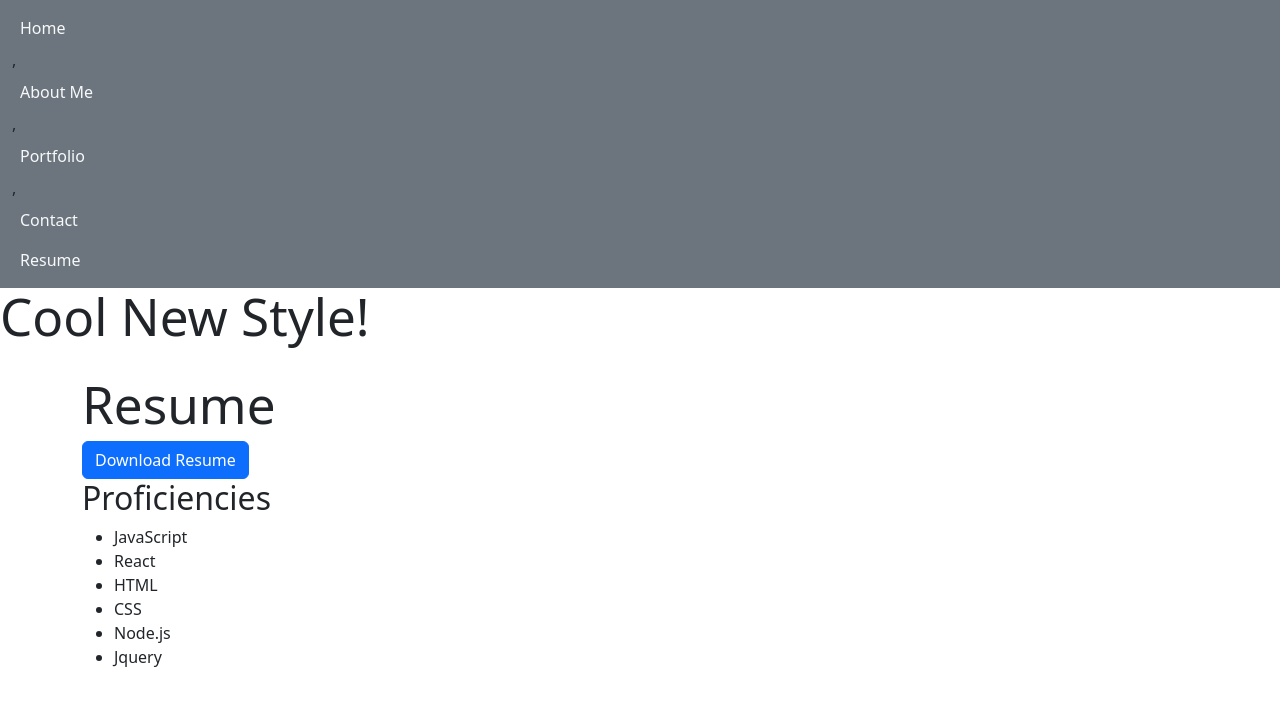
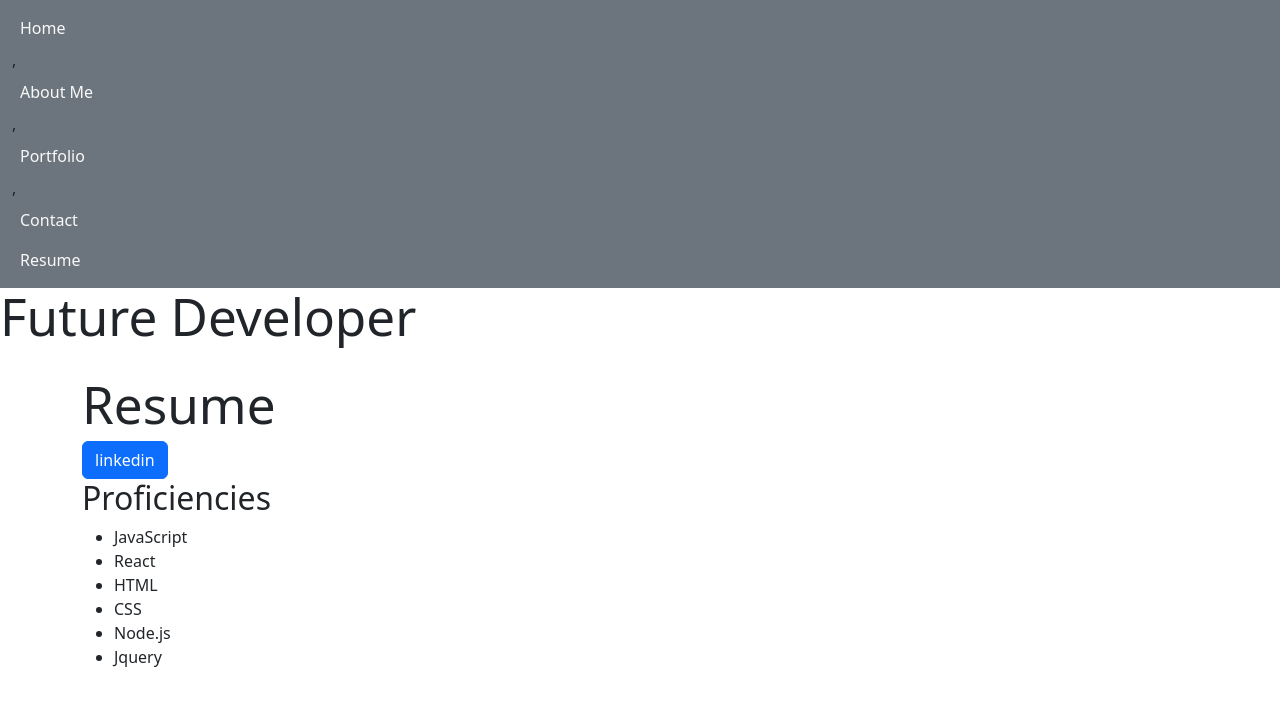
Before and after one commit to Mar10w/Portfolio, a React (Vite) app: page /resume in a window 1280 px wide. Shown: the top 706 px of the page. Built offline with nearby package versions, Linux system fonts and the light colour scheme.

Commit message:
working portfolio/ resume.jsx

```diff
--- a/src/App.jsx
+++ b/src/App.jsx
@@ -1,4 +1,4 @@
-// Todo: Bring in the required import from 'react-router-dom'
+
 import { Outlet } from 'react-router-dom';
 import Nav from './components/Nav';
 
@@ -6,7 +6,7 @@
   return (
     <div>
       <Nav/>
-      <h1>Cool New Style!</h1>
+      <h1>Future Developer</h1>
       <Outlet />
     </div>
   );
--- a/src/main.jsx
+++ b/src/main.jsx
@@ -23,7 +23,7 @@
     children: [
       { path: "/", element: <HomePage /> },
       { path: "about", element: <AboutPage /> },
-      { path: "portfolio", element: <ProfilePage /> },
+      { path: "portfolio", element: <PortfolioPage /> },
       { path: "contact", element: <ContactPage /> },
       { path: "resume", element: <ResumePage /> },
     ],
--- a/src/pages/PortfolioPage.jsx
+++ b/src/pages/PortfolioPage.jsx
@@ -4,7 +4,7 @@
   const [projects, setProjects] = useState([]);
 
   useEffect(() => {
-    // Static data for six projects
+    // projects
     const data = [
       {
         title: "prework-study-guide",
@@ -50,9 +50,6 @@
                 <img src={project.image} className="card-img-top" alt={project.title} />
                 <div className="card-body">
                   <h5 className="card-title">{project.title}</h5>
-                  <a href={project.deployedLink} className="btn btn-primary" target="_blank" rel="noopener noreferrer">
-                    View Deployed App
-                  </a>
                   <a href={project.githubLink} className="btn btn-secondary" target="_blank" rel="noopener noreferrer">
                     View GitHub Repo
                   </a>
--- a/src/pages/ResumePage.jsx
+++ b/src/pages/ResumePage.jsx
@@ -2,8 +2,8 @@
     return (
       <div className="container pt-4">
         <h1>Resume</h1>
-        <a href="/path/to/your/resume.pdf" className="btn btn-primary" download>
-          Download Resume
+        <a href="https://www.linkedin.com/in/daniel-marlow-b05ba358" className="btn btn-primary" download>
+          linkedin
         </a>
         <h2>Proficiencies</h2>
         <ul>
```
